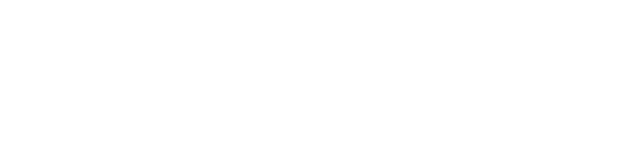
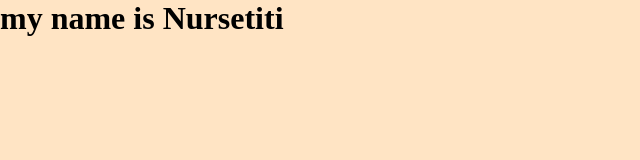
Before and after one commit to thedeveloperfaith/projectloading, a website: page index.html in a window 1280 px wide. Shown: the whole page, without its empty margins (0-640 px from the left). Drawn offline with Linux system fonts and the light colour scheme.

Commit message:
css styling

```diff
--- /dev/null
+++ b/index.css
@@ -0,0 +1,10 @@
+*{margin: 0;
+    padding: 0;
+    box-sizing: border-box;
+
+}
+header{
+    height: 100vh;
+    width: 100%;
+    background-color: bisque;
+}
--- a/index.html
+++ b/index.html
@@ -4,8 +4,12 @@
     <meta charset="UTF-8">
     <meta name="viewport" content="width=device-width, initial-scale=1.0">
     <title>Document</title>
+    <link rel="stylesheet" href="index.css">
 </head>
 <body>
+    <header class="head">
+        <h1>my name is Nursetiti</h1>
+    </header>
 
 </body>
 </html>
```
